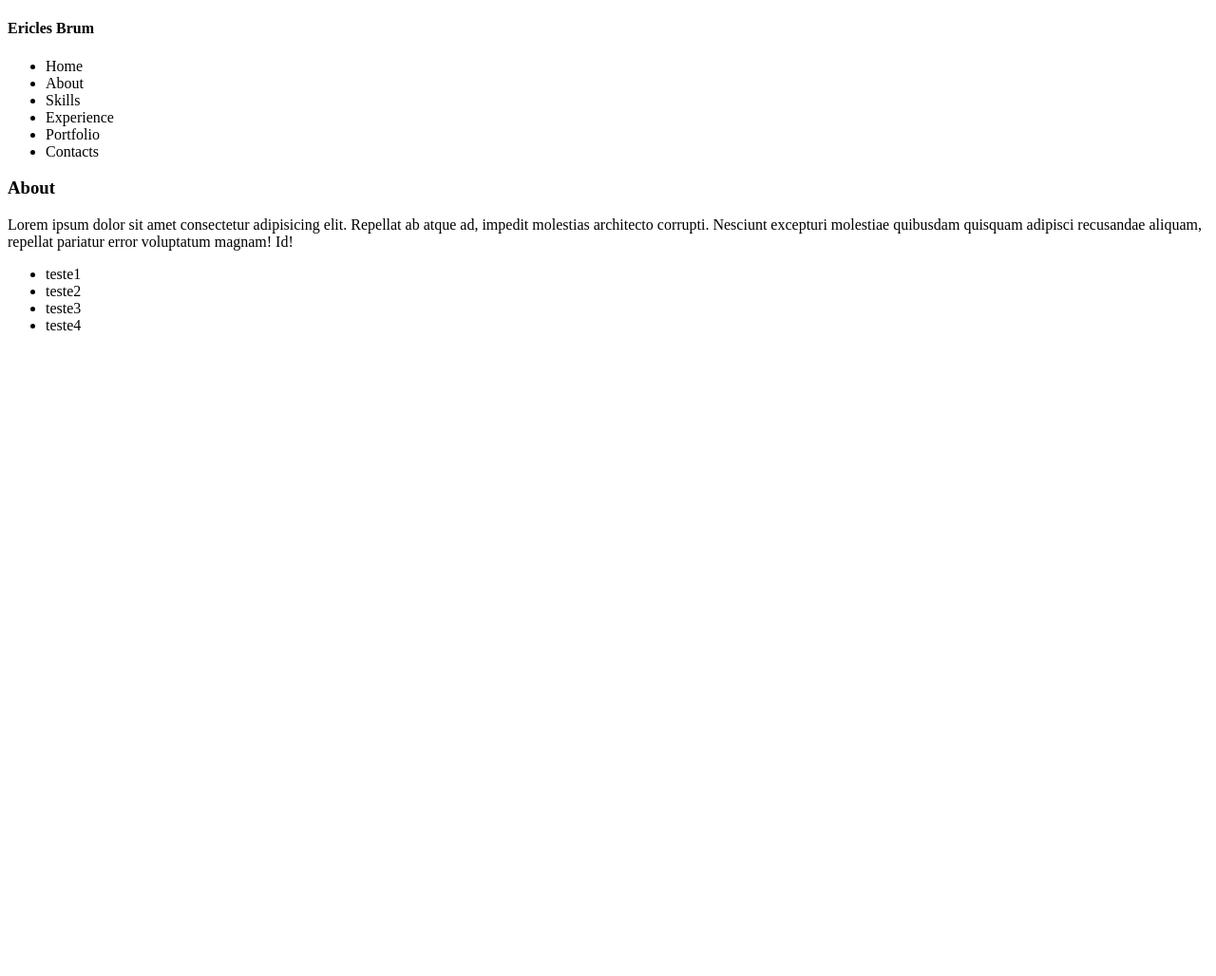
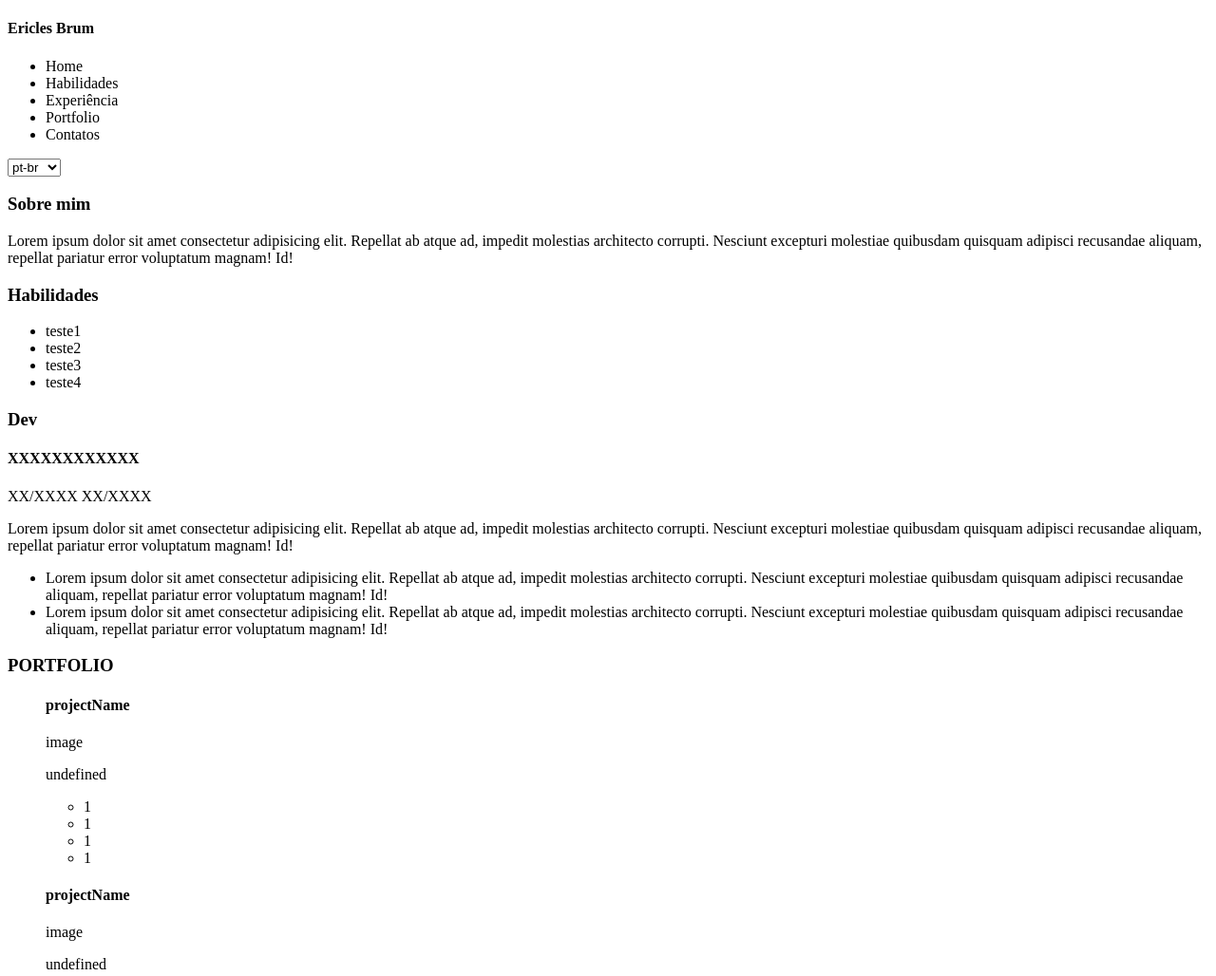
Before and after one commit to ericlesbrum/Resume, a plain HTML site: page index.html in a window 1280 px wide. Shown: the top 1028 px of the page at 95% size. Before the commit the page ends 800 px from the top, so only its background shows below. Drawn offline with Linux system fonts and the light colour scheme.

Commit message:
criando componentes em javascript

```diff
--- /dev/null
+++ b/data/pageContent.json
@@ -0,0 +1,109 @@
+{
+    "nav": {
+        "pt_br": {
+            "home": "Home",
+            "about": "Sobre mim",
+            "skills": "Habilidades",
+            "experience": "Experiência",
+            "portfolio": "Portfolio",
+            "contacts": "Contatos"
+        },
+        "en_us": {
+            "home": "Home",
+            "about": "About me",
+            "skills": "Skills",
+            "experience": "Experiences",
+            "portfolio": "Portfolio",
+            "contacts": "Contacts"
+        }
+    },
+    "about": {
+        "title": {
+            "pt_br": "Sobre mim",
+            "en_us": "About me"
+        },
+        "description": {
+            "pt_br": "Lorem ipsum dolor sit amet consectetur adipisicing elit. Repellat ab atque ad, impedit molestias architecto corrupti. Nesciunt excepturi molestiae quibusdam quisquam adipisci recusandae aliquam, repellat pariatur error voluptatum magnam! Id!",
+            "en_us": "Lorem ipsum dolor sit amet consectetur adipisicing elit. Repellat ab atque ad, impedit molestias architecto corrupti. Nesciunt excepturi molestiae quibusdam quisquam adipisci recusandae aliquam, repellat pariatur error voluptatum magnam! Id!"
+        }
+    },
+    "skills": {
+        "title": {
+            "pt_br": "Habilidades",
+            "en_us": "Skills"
+        },
+        "tech": [
+            "teste1",
+            "teste2",
+            "teste3",
+            "teste4"
+        ]
+    },
+    "experience": [
+        {
+            "firstDay": "XX/XXXX",
+            "lastDay": "XX/XXXX",
+            "company": "XXXXXXXXXXXX",
+            "occupation": "Dev",
+            "description": {
+                "pt_br": "Lorem ipsum dolor sit amet consectetur adipisicing elit. Repellat ab atque ad, impedit molestias architecto corrupti. Nesciunt excepturi molestiae quibusdam quisquam adipisci recusandae aliquam, repellat pariatur error voluptatum magnam! Id!",
+                "en_us": "Lorem ipsum dolor sit amet consectetur adipisicing elit. Repellat ab atque ad, impedit molestias architecto corrupti. Nesciunt excepturi molestiae quibusdam quisquam adipisci recusandae aliquam, repellat pariatur error voluptatum magnam! Id!"
+            },
+            "skills_used": [
+                "Lorem ipsum dolor sit amet consectetur adipisicing elit. Repellat ab atque ad, impedit molestias architecto corrupti. Nesciunt excepturi molestiae quibusdam quisquam adipisci recusandae aliquam, repellat pariatur error voluptatum magnam! Id!",
+                "Lorem ipsum dolor sit amet consectetur adipisicing elit. Repellat ab atque ad, impedit molestias architecto corrupti. Nesciunt excepturi molestiae quibusdam quisquam adipisci recusandae aliquam, repellat pariatur error voluptatum magnam! Id!"
+            ]
+        }
+    ],
+    "portfolio": [
+        {
+            "projectName": "projectName",
+            "type": "teste",
+            "image": "image",
+            "link": "",
+            "description": {
+                "pt_br": "Lorem ipsum dolor sit amet consectetur adipisicing elit. Repellat ab atque ad, impedit molestias architecto corrupti. Nesciunt excepturi molestiae quibusdam quisquam adipisci recusandae aliquam, repellat pariatur error voluptatum magnam! Id!",
+                "en_us": "Lorem ipsum dolor sit amet consectetur adipisicing elit. Repellat ab atque ad, impedit molestias architecto corrupti. Nesciunt excepturi molestiae quibusdam quisquam adipisci recusandae aliquam, repellat pariatur error voluptatum magnam! Id!"
+            },
+            "tech": [1,1,1,1]
+        },
+        {
+            "projectName": "projectName",
+            "type": "teste",
+            "image": "image",
+            "link": "",
+            "description": {
+                "pt_br": "Lorem ipsum dolor sit amet consectetur adipisicing elit. Repellat ab atque ad, impedit molestias architecto corrupti. Nesciunt excepturi molestiae quibusdam quisquam adipisci recusandae aliquam, repellat pariatur error voluptatum magnam! Id!",
+                "en_us": "Lorem ipsum dolor sit amet consectetur adipisicing elit. Repellat ab atque ad, impedit molestias architecto corrupti. Nesciunt excepturi molestiae quibusdam quisquam adipisci recusandae aliquam, repellat pariatur error voluptatum magnam! Id!"
+            },
+            "tech": [1,1,1,1]
+        },
+        {
+            "projectName": "projectName",
+            "type": "teste",
+            "image": "image",
+            "link": "",
+            "description": {
+                "pt_br": "Lorem ipsum dolor sit amet consectetur adipisicing elit. Repellat ab atque ad, impedit molestias architecto corrupti. Nesciunt excepturi molestiae quibusdam quisquam adipisci recusandae aliquam, repellat pariatur error voluptatum magnam! Id!",
+                "en_us": "Lorem ipsum dolor sit amet consectetur adipisicing elit. Repellat ab atque ad, impedit molestias architecto corrupti. Nesciunt excepturi molestiae quibusdam quisquam adipisci recusandae aliquam, repellat pariatur error voluptatum magnam! Id!"
+            },
+            "tech": [1,1,1,1]
+        },
+        {
+            "projectName": "projectName",
+            "type": "teste",
+            "image": "image",
+            "link": "",
+            "description": {
+                "pt_br": "Lorem ipsum dolor sit amet consectetur adipisicing elit. Repellat ab atque ad, impedit molestias architecto corrupti. Nesciunt excepturi molestiae quibusdam quisquam adipisci recusandae aliquam, repellat pariatur error voluptatum magnam! Id!",
+                "en_us": "Lorem ipsum dolor sit amet consectetur adipisicing elit. Repellat ab atque ad, impedit molestias architecto corrupti. Nesciunt excepturi molestiae quibusdam quisquam adipisci recusandae aliquam, repellat pariatur error voluptatum magnam! Id!"
+            },
+            "tech": [1,1,1,1]
+        }
+    ],
+    "contacts": {
+        "pt_br": "Lorem ipsum dolor sit amet consectetur adipisicing elit. Repellat ab atque ad, impedit molestias architecto corrupti. Nesciunt excepturi molestiae quibusdam quisquam adipisci recusandae aliquam, repellat pariatur error voluptatum magnam! Id!",
+        "en_us": "Lorem ipsum dolor sit amet consectetur adipisicing elit. Repellat ab atque ad, impedit molestias architecto corrupti. Nesciunt excepturi molestiae quibusdam quisquam adipisci recusandae aliquam, repellat pariatur error voluptatum magnam! Id!",
+        "social_media": []
+    }
+}
--- a/index.html
+++ b/index.html
@@ -19,46 +19,33 @@
                 </span>
             </h4>
         </div>
-        <nav>
-            <ul>
-                <li>Home</li>
-                <li>About</li>
-                <li>Skills</li>
-                <li>Experience</li>
-                <li>Portfolio</li>
-                <li>Contacts</li>
-            </ul>
+        <nav id="navegation">
         </nav>
+        <select id="language">
+            <option value="pt_br">pt-br</option>
+            <option value="en_us">en-us</option>
+        </select>
     </header>
     <main>
-        <section>
-            <!--ABOUT-->
-            <h3>About</h3>
-            <p>
-                Lorem ipsum dolor sit amet consectetur adipisicing elit. Repellat ab atque ad, impedit molestias
-                architecto corrupti. Nesciunt excepturi molestiae quibusdam quisquam adipisci recusandae aliquam,
-                repellat pariatur error voluptatum magnam! Id!
-            </p>
+        <!--ABOUT-->
+        <section id="about">
         </section>
-        <section>
-            <!--SKILLS-->
-            <ul>
-                <li>teste1</li>
-                <li>teste2</li>
-                <li>teste3</li>
-                <li>teste4</li>
-            </ul>
+        <!--SKILLS-->
+        <section id="skills">
         </section>
-        <section>
-            <!--EXPERIENCE-->
+        <!--EXPERIENCE-->
+        <section id="experience">
         </section>
-        <section>
-            <!--PORTFOLIO-->
+        <!--PORTFOLIO-->
+        <section id="portfolio">
         </section>
-        <section>
-            <!--CONTACTS-->
+        <!--CONTACTS-->
+        <section id="contacts">
         </section>
     </main>
 </body>
+<footer>
+    <script type="module" src="js/main.js"></script>
+</footer>
 
 </html>
--- /dev/null
+++ b/js/components.js
@@ -0,0 +1,112 @@
+//criar
+function CreateNavegationContent(data,languageValue) {
+    return `
+        <ul>
+            <li>${data[languageValue]["home"]}</li>
+            <li>${data[languageValue]["skills"]}</li>
+            <li>${data[languageValue]["experience"]}</li>
+            <li>${data[languageValue]["portfolio"]}</li>
+            <li>${data[languageValue]["contacts"]}</li>
+        </ul>
+    `;
+}
+
+function CreateAboutContent(data,languageValue) {
+    return `
+        <div>
+            <h3>${data["title"][languageValue]}</h3>
+        </div>
+        <p>
+            ${data["description"][languageValue]}
+        </p>
+    `;
+}
+
+function CreateSkillsContent(data,languageValue) {
+    let body = `
+        <h3>${data["title"][languageValue]}</h3>
+        <ul>
+            ${createLiElement(data["tech"])}
+        </ul>
+        `
+    return body;
+}
+
+function CreateExperienceCard(data,languageValue) {
+    let body = "";
+    data.forEach(element => {
+        body += `
+        <div>
+            <div>
+                <h3>${element['occupation']}</h3>
+                <h4>${element['company']}</h4>
+            </div>
+            <div>
+                <div>
+                    <span>${element['firstDay']}</span>
+                    <span>${element['lastDay']}</span>
+                </div>
+                <div>
+                    <p>${element['description'][languageValue]}</p>
+                </div>
+                <div>
+                    <ul>
+                        ${createLiElement(element["skills_used"])}
+                    </ul>
+                </div>
+            </div>
+        </div>
+    `
+    });
+    return body;
+}
+
+function createLiElement(array) {
+    let body = "";
+    array.forEach(element => {
+        body += `<li>${element}</li>`;
+    });
+    return body;
+}
+
+function CreatePortfolioContent(data) {
+    let cards = "";
+    data.forEach(element => {
+        cards += CreatePortfolioCard(element);
+    });
+    return `
+         <div>
+            <h3>PORTFOLIO</h3>
+        </div>
+        <div>
+            <ul>
+                ${cards}
+            </ul>
+        </div>
+
+    `;
+}
+
+function CreatePortfolioCard(data,languageValue) {
+    return `
+    <div>
+        <h4>${data["projectName"]}</h4>
+        <span>${data["image"]}</span>
+        <p>
+            ${data["description"][languageValue]}
+        </p>
+        <ul>
+            ${createLiElement(data["tech"])}
+        </ul>
+    </div>
+    `
+}
+
+
+export{
+    CreateNavegationContent,
+    CreateAboutContent,
+    CreateSkillsContent,
+    CreateExperienceCard,
+    CreatePortfolioContent
+}
--- /dev/null
+++ b/js/main.js
@@ -0,0 +1,38 @@
+import {
+    CreateNavegationContent,
+    CreateAboutContent,
+    CreateSkillsContent,
+    CreatePortfolioContent,
+    CreateExperienceCard
+} from "./components.js";
+// pegar referencia dos elementos
+const about = document.querySelector("#about");
+const navegation = document.querySelector("#navegation");
+const skills = document.querySelector("#skills");
+const experience = document.querySelector("#experience");
+const portfolio = document.querySelector("#portfolio");
+const contacts = document.querySelector("#contacts");
+const language = document.querySelector("#language");
+var dataJson = null;
+var languageValue = language.value;
+
+// quando mudar
+language.addEventListener("change", (e) => {
+    languageValue = e.target.value;
+    CreateAllElements(dataJson, languageValue)
+})
+
+fetch('../data/pageContent.json')
+    .then(response => response.json())
+    .then(json => {
+        dataJson = json;
+        CreateAllElements(json,languageValue);
+    });
+
+function CreateAllElements(data, languageValue) {
+    navegation.innerHTML = CreateNavegationContent(data["nav"], languageValue);
+    about.innerHTML = CreateAboutContent(data["about"], languageValue);
+    skills.innerHTML = CreateSkillsContent(data["skills"], languageValue);
+    experience.innerHTML = CreateExperienceCard(data["experience"], languageValue);
+    portfolio.innerHTML = CreatePortfolioContent(data["portfolio"], languageValue)
+}
```
Also changed, not shown: pageContent.json (deleted, +0 -73 lines).
